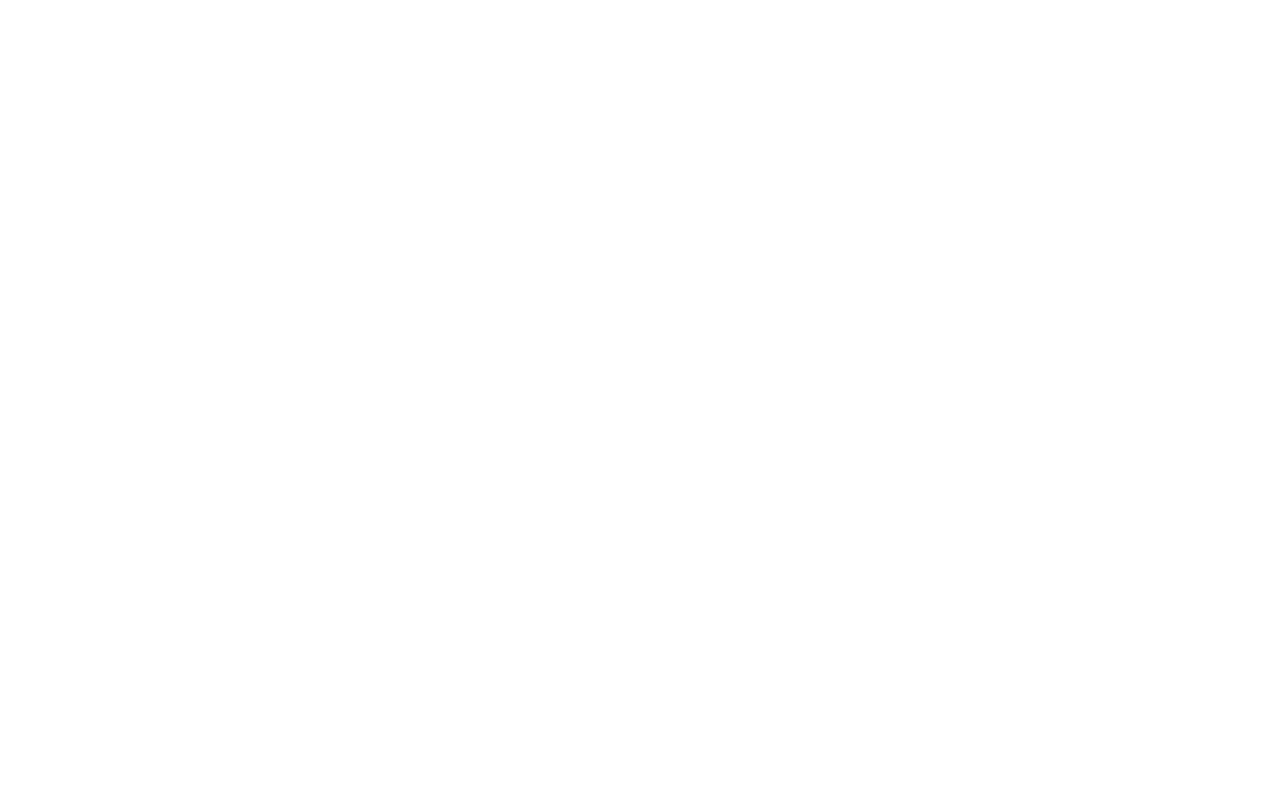
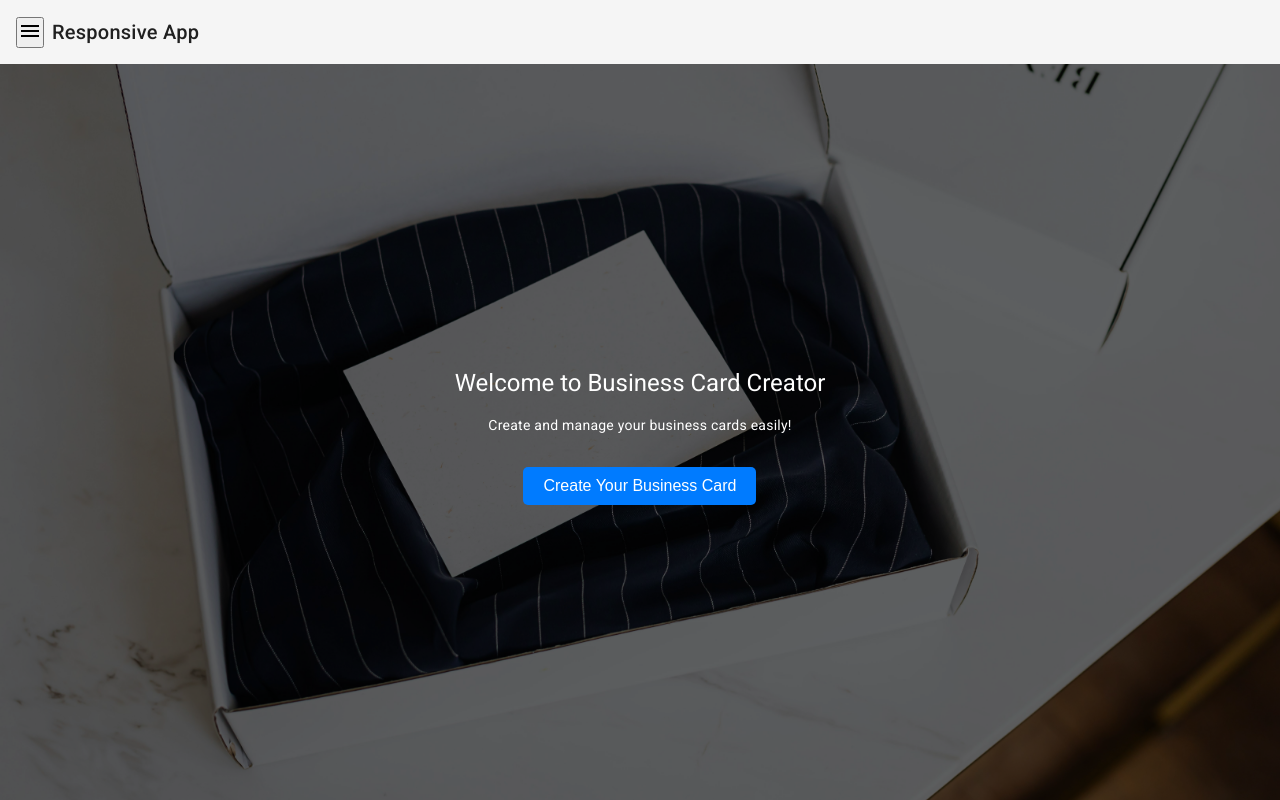
Before and after one commit to EyasArqam/ProgressSoftDotNet, an Angular app in the folder BusinessCardClientApp/: page /home in a window 1280 px wide. Before the commit this address led to /. Built offline with nearby package versions, Linux system fonts and the light colour scheme.

Commit message:
Frontend - create Home page with route and Modify navbar height in layout

```diff
--- a/BusinessCardClientApp/src/app/app.module.ts
+++ b/BusinessCardClientApp/src/app/app.module.ts
@@ -6,12 +6,14 @@
 import { LayoutComponent } from './components/layout/layout.component';
 import { SharedModule } from './shared/shared-module/shared.module';
 import { provideAnimationsAsync } from '@angular/platform-browser/animations/async';
+import { HomeComponent } from './components/home/home.component';
 
 
 @NgModule({
   declarations: [
     AppComponent,
-    LayoutComponent
+    LayoutComponent,
+    HomeComponent
   ],
   imports: [
     BrowserModule,
--- /dev/null
+++ b/BusinessCardClientApp/src/app/components/home/home.component.css
@@ -0,0 +1,76 @@
+/* .home-background {
+    background-image: url('../../../assets/images/Bussinesscard-background.jpg');
+    background-size: cover;
+    background-position: center;
+    height: 93vh;
+    display: flex;
+    justify-content: center;
+    align-items: center;
+    text-align: center;
+    color: white;
+  }
+
+  .content {
+    max-width: 600px;
+  }
+
+  .create-button {
+    margin-top: 20px;
+    padding: 10px 20px;
+    font-size: 16px;
+    background-color: #007BFF;
+    color: white;
+    border: none;
+    border-radius: 5px;
+    cursor: pointer;
+  }
+
+  .create-button:hover {
+    background-color: #0056b3;
+  }
+   */
+
+   .home-background {
+    position: relative;
+    background-image: url('../../../assets/images/Bussinesscard-background.jpg');
+    background-size: cover;
+    background-position: center;
+    height: 93vh; /* Full viewport height */
+    display: flex;
+    justify-content: center;
+    align-items: center;
+    text-align: center;
+    color: white; /* Change text color as needed */
+  }
+
+  .home-background::before {
+    content: '';
+    position: absolute;
+    top: 0;
+    left: 0;
+    right: 0;
+    bottom: 0;
+    background-color: rgba(0, 0, 0, 0.6);
+    z-index: 1;
+  }
+
+  .content {
+    position: relative;
+    z-index: 2;
+    max-width: 600px;
+  }
+
+  .create-button {
+    margin-top: 20px;
+    padding: 10px 20px;
+    font-size: 16px;
+    background-color: #007BFF;
+    color: white;
+    border: none;
+    border-radius: 5px;
+    cursor: pointer;
+  }
+
+  .create-button:hover {
+    background-color: #0056b3;
+  }
--- /dev/null
+++ b/BusinessCardClientApp/src/app/components/home/home.component.html
@@ -0,0 +1,7 @@
+<div class="home-background">
+    <div class="content">
+      <h1>Welcome to Business Card Creator</h1>
+      <p>Create and manage your business cards easily!</p>
+      <button class="create-button" (click)="createBusinessCard()">Create Your Business Card</button>
+    </div>
+  </div>
--- /dev/null
+++ b/BusinessCardClientApp/src/app/components/home/home.component.ts
@@ -0,0 +1,15 @@
+import { Component, inject } from '@angular/core';
+import { Router } from '@angular/router';
+
+@Component({
+  selector: 'app-home',
+  templateUrl: './home.component.html',
+  styleUrl: './home.component.css'
+})
+export class HomeComponent {
+  router = inject(Router);
+
+  createBusinessCard() {
+    this.router.navigate(['/create-business-card']);
+  }
+}
--- a/BusinessCardClientApp/src/app/components/layout/layout.component.css
+++ b/BusinessCardClientApp/src/app/components/layout/layout.component.css
@@ -9,8 +9,13 @@
 }
 
 .example-is-mobile .example-toolbar {
+  height: 7vh;
+  z-index: 2;
+  margin: 16px 0px;
+}
 
-    z-index: 2;
+mat-sidenav{
+  width: 16vw;
 }
 
 h1.example-app-name {
@@ -18,11 +23,9 @@
 }
 
 .example-sidenav-container {
-
   flex: 1;
 }
 
 .example-is-mobile .example-sidenav-container {
-
   flex: 1 0 auto;
 }
--- a/BusinessCardClientApp/src/app/components/layout/layout.component.html
+++ b/BusinessCardClientApp/src/app/components/layout/layout.component.html
@@ -4,8 +4,8 @@
     <h1 class="example-app-name">Responsive App</h1>
   </mat-toolbar>
 
-  <mat-sidenav-container class="example-sidenav-container" [style.marginTop.px]="mobileQuery.matches ? 56 : 0">
-    <mat-sidenav #snav [mode]="mobileQuery.matches ? 'over' : 'side'" [fixedInViewport]="mobileQuery.matches"
+  <mat-sidenav-container class="example-sidenav-container">
+    <mat-sidenav #snav [mode]="'over'"
       fixedTopGap="56">
       <mat-nav-list>
 
```
Also changed, not shown: BusinessCardClientApp/src/app/app-routing.module.ts (+5 -2 lines), BusinessCardClientApp/src/assets/images/Bussinesscard-background.jpg (added), 1 other file (tests, documents, lock files or other folders). Lines whose indentation alone changed are shown as unchanged.
